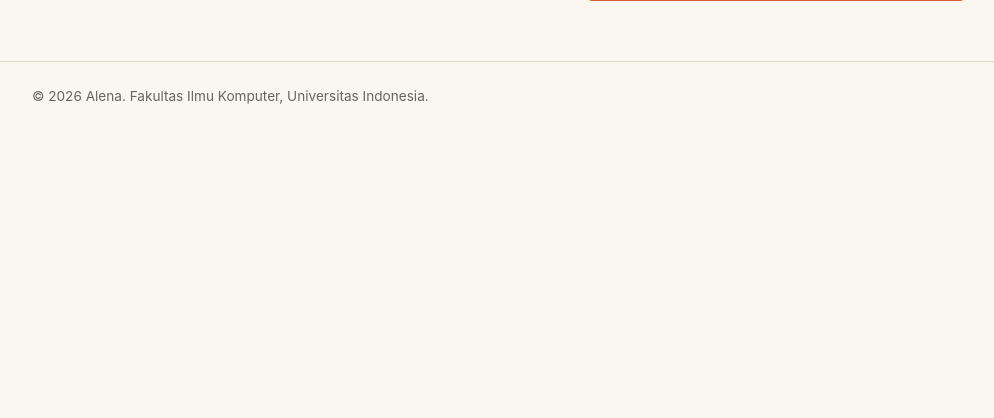
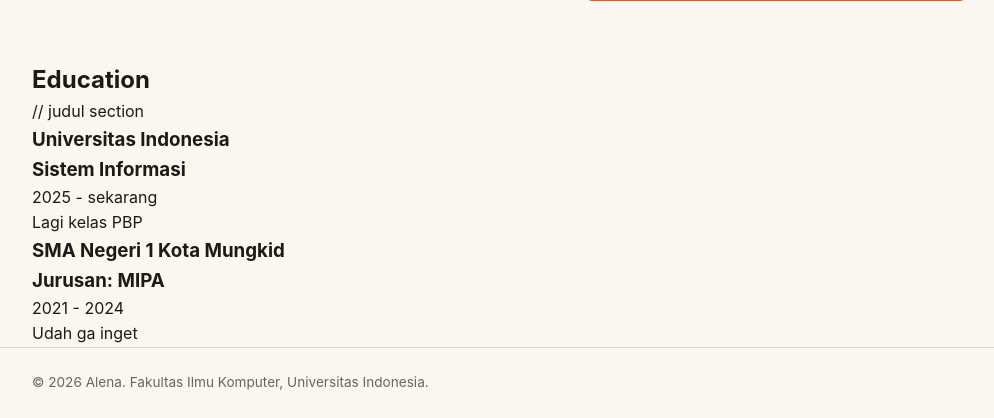
Before and after one commit to alena-aura/myportofolio, a Django app: page / in a window 1280 px wide. Shown: the part 541-959 px from the top of the page, without its empty margins (152-1146 px from the left). Before the commit the page ends 645 px from the top, so only its background shows below. Run offline with Django 5.2, Linux system fonts and the light colour scheme.

Commit message:
Menambahkan section education pada homepage

```diff
--- a/templates/index.html
+++ b/templates/index.html
@@ -29,7 +29,7 @@
                 </div>
                 <div class="hero-photo">
                     <div class="photo-block"></div>
-                    <img class="avatar" src="{% static 'img/Alena.jpg' %}" alt="Photo of Alena">
+                    <img class="avatar" src="{% static 'img/lena.jpg' %}" alt="Photo of Alena">
                 </div>
                 <div class="hero-details">
                     <p class="bio">A loser trapped in a body of a 19 years old girl that likes to eat.</p>
@@ -51,6 +51,24 @@
                 </div>
             </div>
         </section>
+
+        <section id="education" class="container">
+            <h2>Education</h2>  // judul section
+            <div class="education-list">
+                <article class="edu-card">
+                <h3>Universitas Indonesia</h3>
+                <h3>Sistem Informasi</h3>
+                <p>2025 - sekarang</p>
+                <p>Lagi kelas PBP</p>
+                </article>
+                <article class="edu-card">
+                    <h3>SMA Negeri 1 Kota Mungkid</h3>
+                    <h3>Jurusan: MIPA</h3>
+                    <p>2021 - 2024</p>
+                    <p>Udah ga inget</p>
+                </article>
+            </div>
+        </section>
     </main>
 
     <footer class="site-footer">
```
